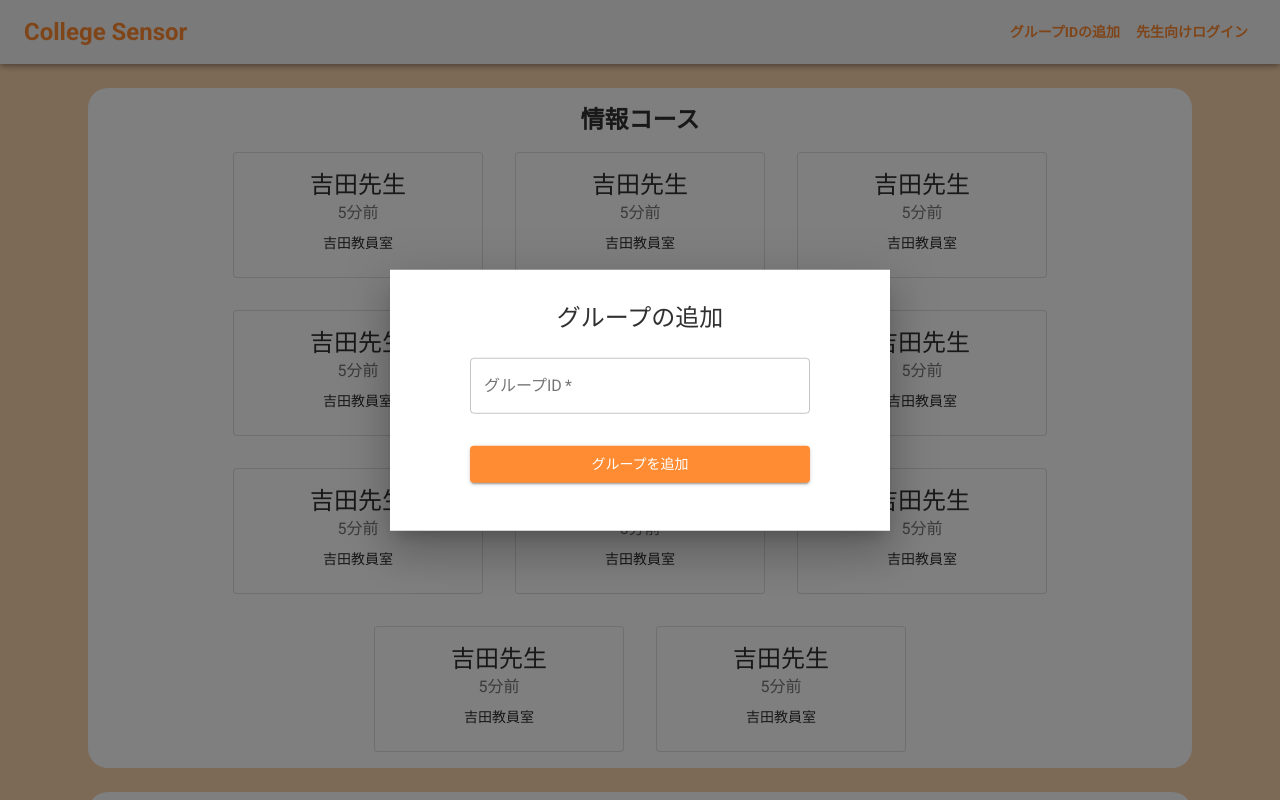
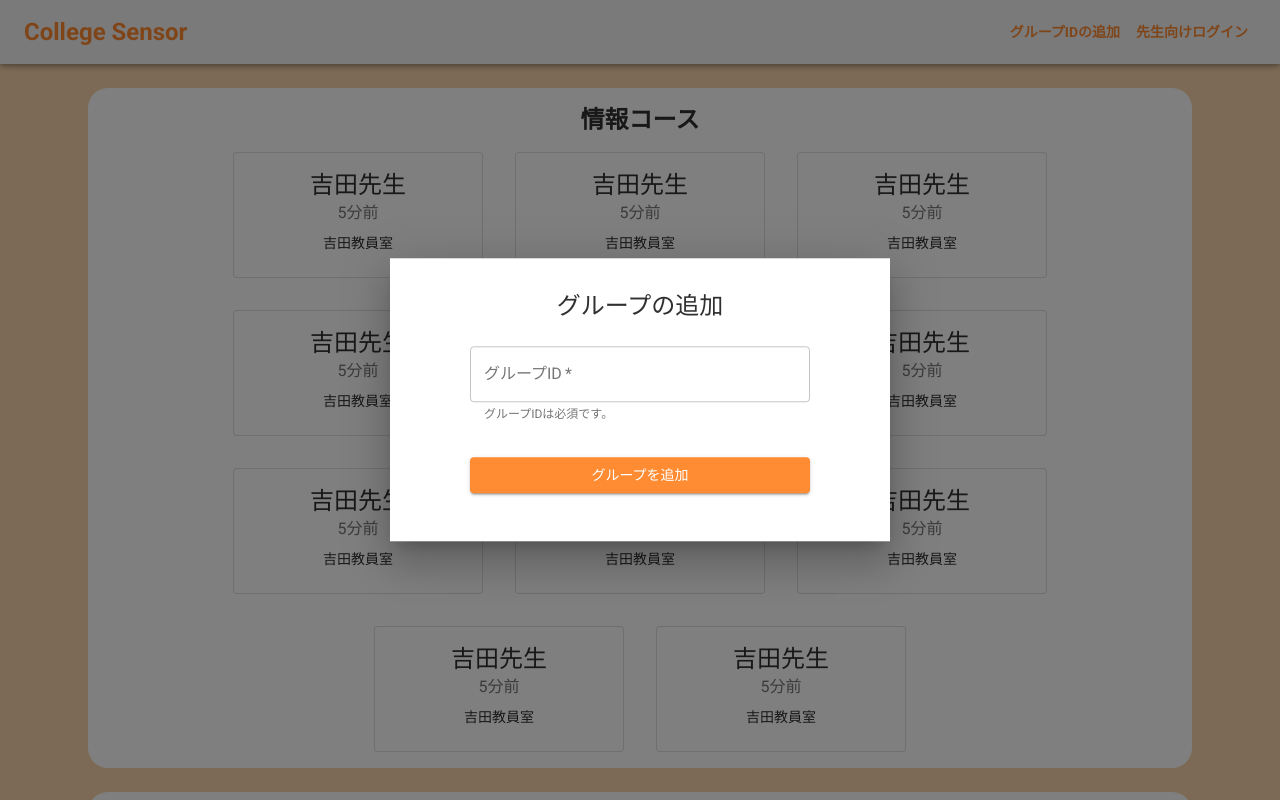
Before and after one commit to sensei-sensor/sensei-sensor-react, a React (Vite) app: page / in a window 1280 px wide. Both pictures are taken after a click on the button "グループIDの追加". Shown: the top 800 px of the page. Built offline with nearby package versions, Linux system fonts and the light colour scheme.

Commit message:
入力されていないときのロジックを追記

```diff
--- a/src/components/main/AddGroupIdModal.jsx
+++ b/src/components/main/AddGroupIdModal.jsx
@@ -7,7 +7,7 @@ import {
   TextField,
   Typography,
 } from "@mui/material";
-import React, { useEffect } from "react";
+import React, { useEffect, useRef, useState } from "react";
 
 const style = {
   position: "absolute",
@@ -21,6 +21,10 @@ const style = {
 };
 
 export default function AddGroupIdModal(props) {
+  const inputRef = useRef(null);
+  const [inputError, setInputError] = useState(false);
+  const [helperText, setHelperText] = useState("グループIDは必須です。");
+
   useEffect(() => {
     localStorage.getItem("groupId")
       ? JSON.parse(localStorage.getItem("groupId"))
@@ -29,12 +33,28 @@ export default function AddGroupIdModal(props) {
 
   const handleSubmit = (event) => {
     event.preventDefault();
-
     const data = new FormData(event.currentTarget);
     const groupIdList = JSON.parse(localStorage.getItem("groupId"));
-    groupIdList.push(String(data.get("groupId")));
 
-    localStorage.setItem("groupId", JSON.stringify(groupIdList));
+    for (let i = 0; i < groupIdList.length; i++) {
+      if (groupIdList[i] === String(data.get("groupId"))) {
+        setHelperText("そのグループIDは登録されています。");
+        setInputError(true);
+        return;
+      }
+    }
+
+    if (inputRef.current) {
+      const ref = inputRef.current;
+      if (!ref.validity.valid) {
+        setHelperText("グループIDは必須です。");
+        setInputError(true);
+      } else {
+        groupIdList.push(String(data.get("groupId")));
+        localStorage.setItem("groupId", JSON.stringify(groupIdList));
+        setInputError(false);
+      }
+    }
   };
 
   return (
@@ -69,12 +89,16 @@ export default function AddGroupIdModal(props) {
                 sx={{ mt: 1 }}
               >
                 <TextField
+                  error={inputError}
                   margin="normal"
                   required
                   fullWidth
+                  inputProps={{ pattern: "^[a-zA-Z0-9_]+$" }}
+                  inputRef={inputRef}
                   id="groupId"
                   label="グループID"
                   name="groupId"
+                  helperText={helperText}
                 />
                 <Button
                   type="submit"
```
